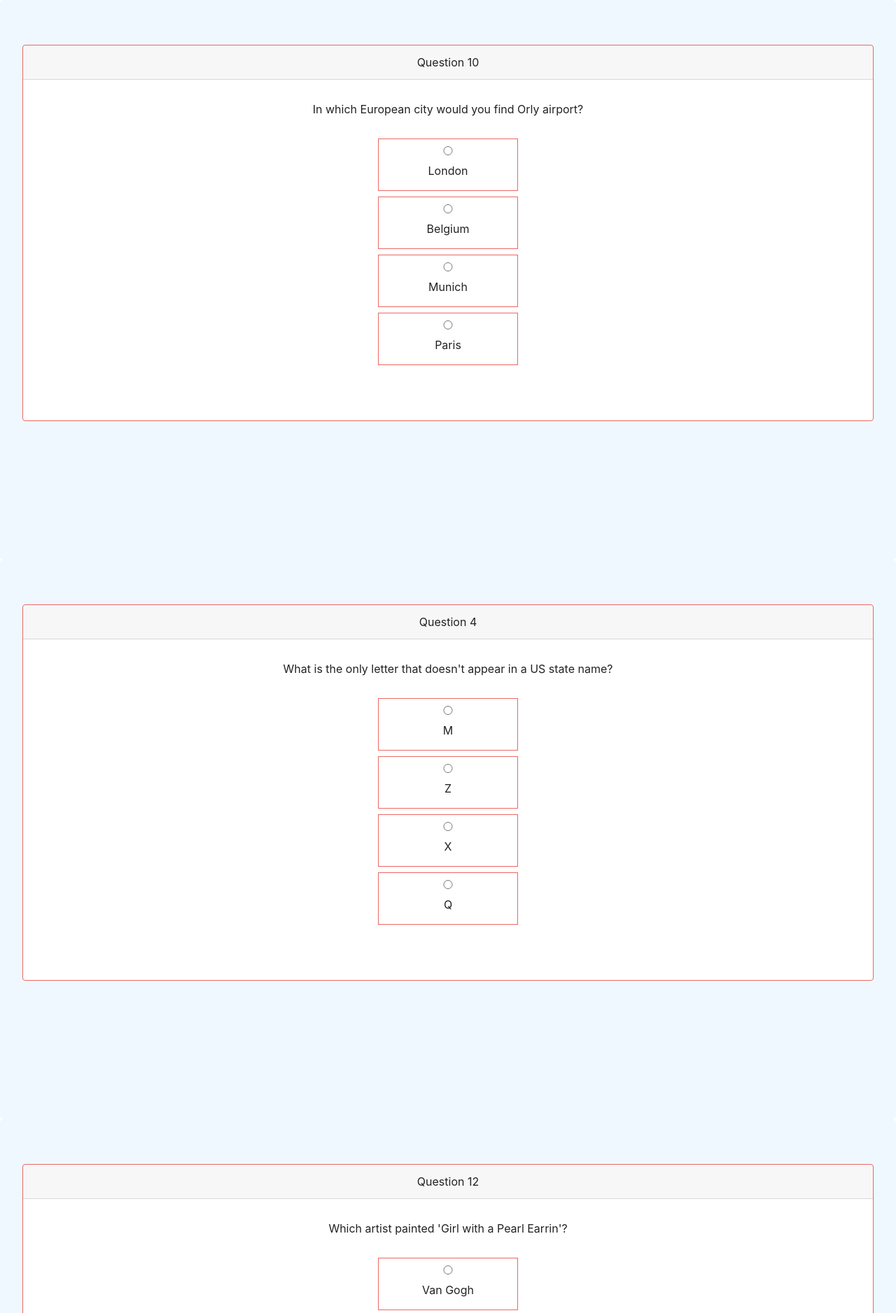
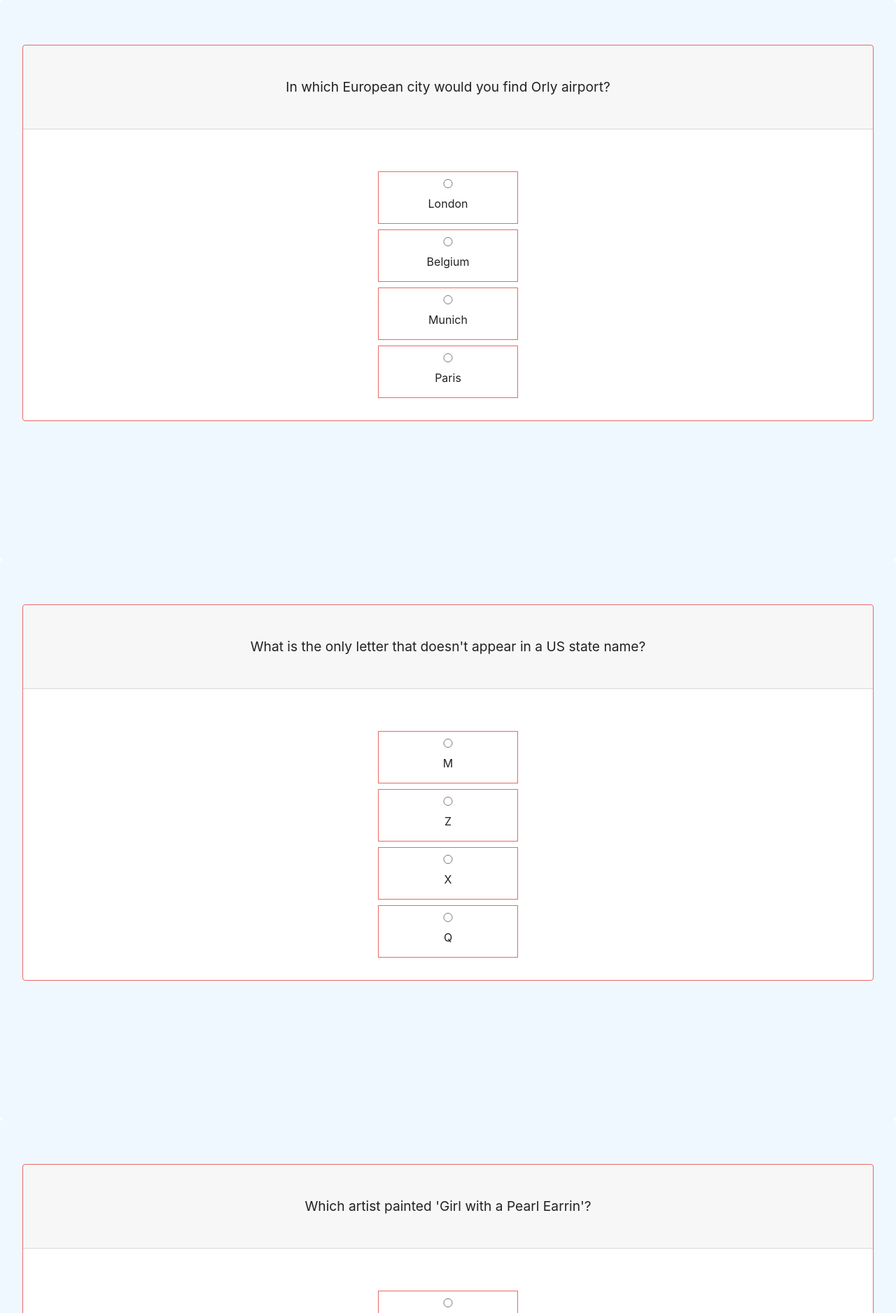
Before and after one commit to ganttArt/trivia-webapp, a Django app: page / in a window 1280 px wide. Shown: the part 59-1936 px from the top of the page at 70% size. Run offline with Django 3.2, Linux system fonts and the light colour scheme; some libraries are stand-ins or nearby versions; some web fonts are replaced.

Commit message:
Update questions page styling and changed app photos.

```diff
--- a/templates/questions.html
+++ b/templates/questions.html
@@ -11,9 +11,8 @@
   {% for question in questions %}
   <div class="jumbotron" id={{question.number}}>
     <div class="card border-primary mb-3">
-      <div class="card-header">Question {{question.number}}</div>
+      <div class="card-header">{{question.question}}</div>
       <div class="card-body">
-        <p class="card-text">{{question.question}}</p>
         {% for answer in question.answers %}
         <label class='border-primary'>
           <input type='radio' name={{question.number}} id='answer-button' value="{{answer}}"
@@ -36,7 +35,10 @@
 {% endblock content %}
 {% block javascript %}
 <script>
+  var question_num = 1
+
   function onRadioClick(clicked_question){
+    question_num += 1
     // var next_question_id = parseInt(clicked_question) + 1
     // var next_question = document.getElementById(next_question_id.toString());
     // next_question.scrollIntoView();
--- a/trivia/static/css/questions.css
+++ b/trivia/static/css/questions.css
@@ -15,7 +15,6 @@ label {
 }
 
 .card {
-    height: 50%;
     text-align: center;
     align-items: center;
     min-height: 80%;
@@ -23,6 +22,12 @@ label {
 
 .card-header {
     width: 100%;
+    font-size: larger;
+    margin-bottom: 60px;
+    display: flex;
+    justify-content: center;
+    align-items: center;
+    min-height: 120px;
 }
 
 .card-body {
```
Also changed, not shown: trivia/static/question_page.png, trivia/static/results_page.png.
